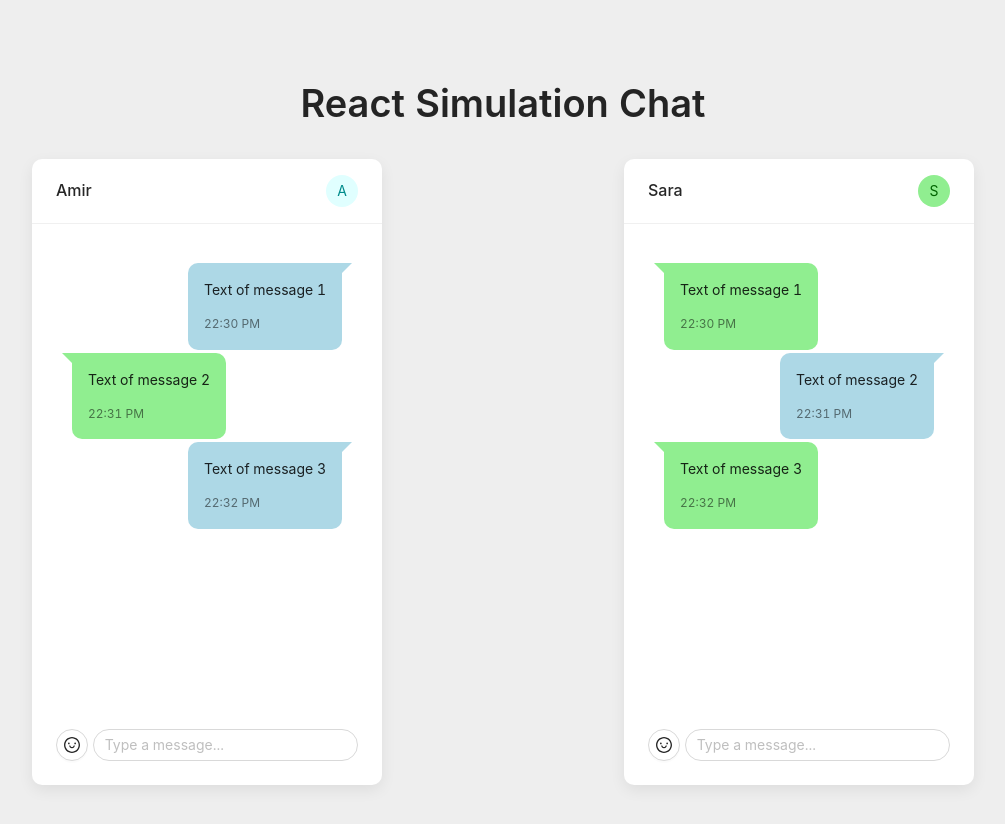
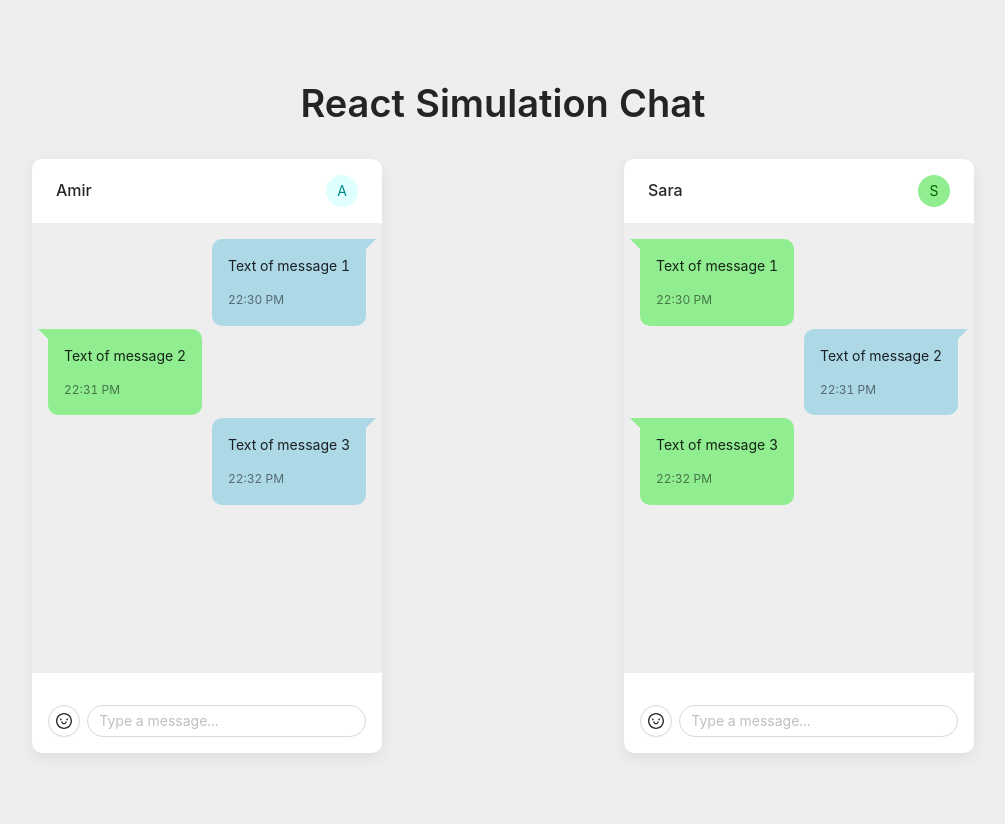
Before and after one commit to amiryxe/react-simulation-chat, a React (Create React App) app: page / in a window 1280 px wide. Shown: the top 824 px of the page, without its empty margins (137-1142 px from the left). After the commit the page ends 801 px from the top, so only its background shows below. Built offline with nearby package versions, Linux system fonts and the light colour scheme; the HTML template or start-up script is replaced by a standard one.

Commit message:
message chat style

```diff
--- a/src/App.css
+++ b/src/App.css
@@ -9,6 +9,10 @@ body {
   box-shadow: 0 5px 15px 0 rgba(0, 0, 0, 0.07);
 }
 
+.ant-card-body {
+  padding: 0;
+}
+
 input[type='text'] {
   border-radius: 20px;
 }
@@ -18,6 +22,7 @@ input[type='text'] {
   max-height: 450px;
   overflow-y: scroll;
   padding: 1rem;
+  background: #eee;
 }
 
 .messages::-webkit-scrollbar-track {
@@ -97,7 +102,8 @@ input[type='text'] {
 
 .input-chat {
   clear: both;
-  margin-top: 2rem;
+  margin-top: 1rem;
+  padding: 1rem;
 }
 
 .ant-card-head-title {
```
